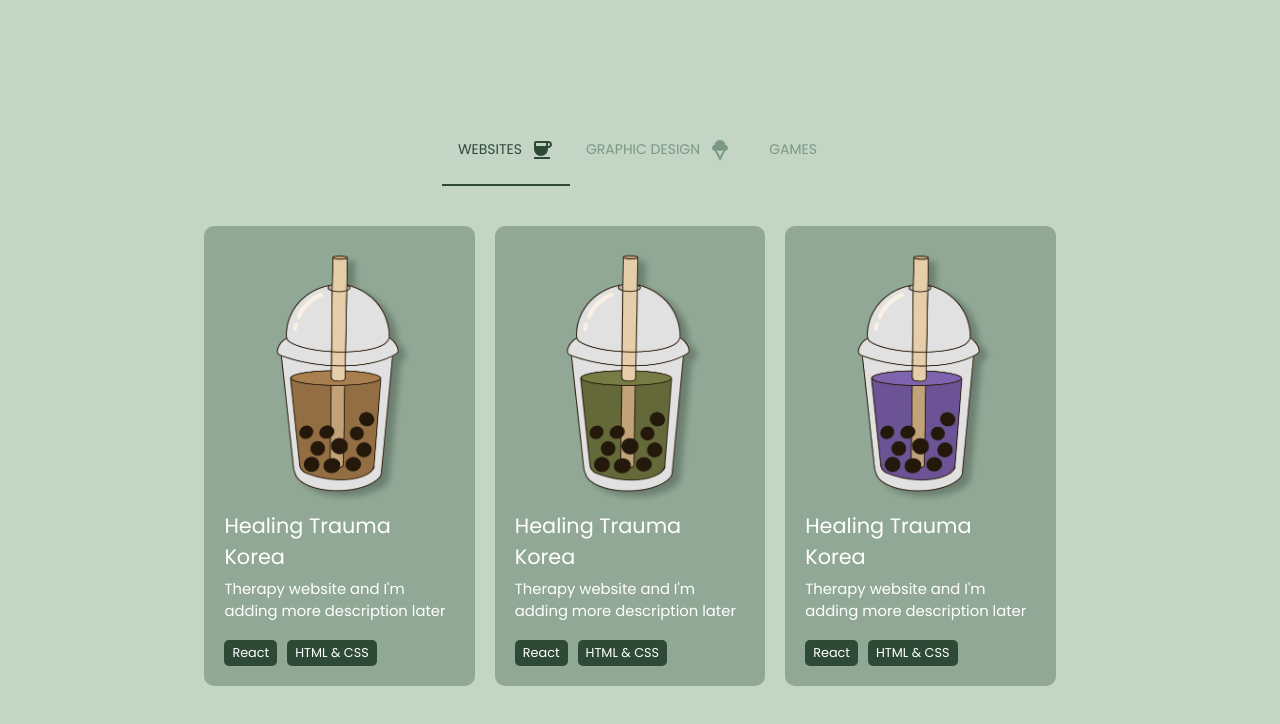
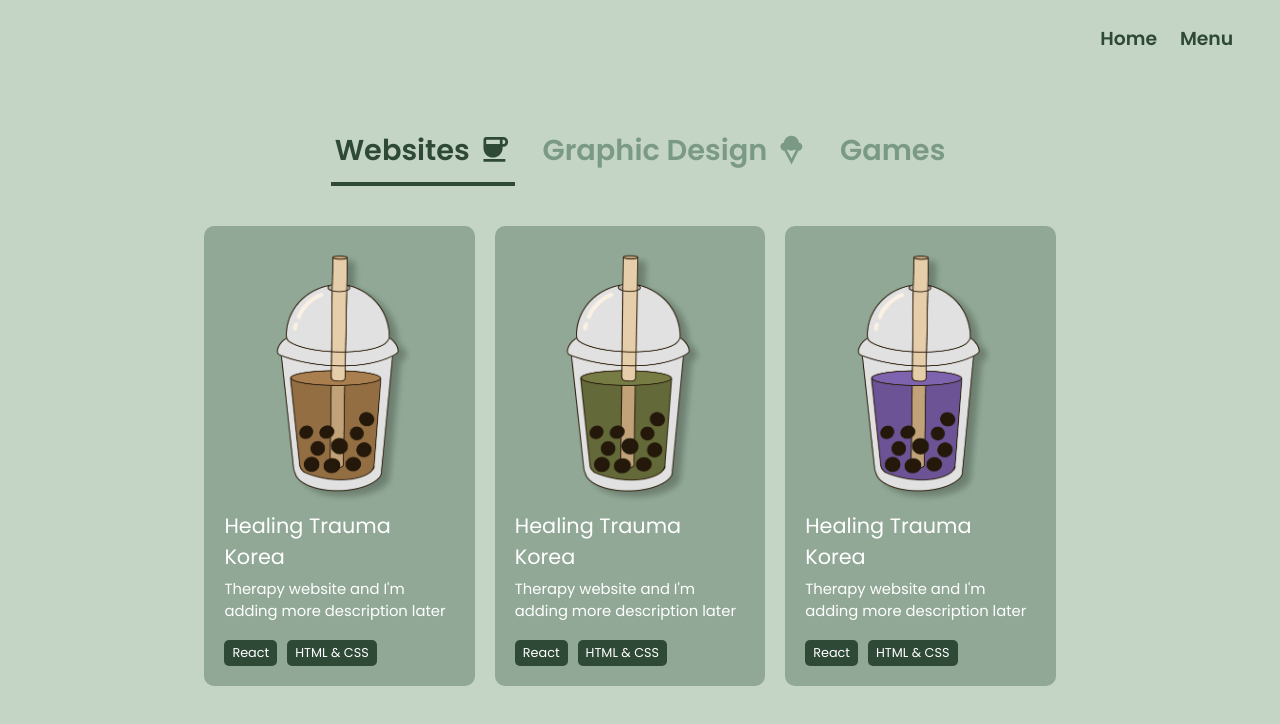
Before and after one commit to dahkimr/dahkimr.github.io, a React (Create React App) app in the folder cafe-app/: page /menu in a window 1280 px wide. Shown: the top 724 px of the page. Built offline with nearby package versions, Linux system fonts and the light colour scheme.

Commit message:
animation and navbar added

```diff
--- a/cafe-app/src/App.js
+++ b/cafe-app/src/App.js
@@ -1,6 +1,7 @@
 import './App.css';
-import Welcome from './pages/Welcome';
+import Welcome from 'pages/Welcome';
 import Menu from 'pages/Menu';
+import NavBar from 'components/molecules/NavBar';
 import { createTheme, ThemeProvider } from '@mui/material';
 import { Routes, Route, useLocation } from "react-router-dom";
 import { AnimatePresence } from 'framer-motion';
@@ -22,7 +23,8 @@ const App = () => {
 
     return (
         <ThemeProvider theme={theme}>
-            <AnimatePresence initial={false}>
+            <AnimatePresence>
+                <NavBar />
                 <Routes location={location} key={location.pathname}>
                     <Route index element={<Welcome />} />
                     <Route path="/menu" element={<Menu />} />
--- a/cafe-app/src/components/atoms/Typography/index.jsx
+++ b/cafe-app/src/components/atoms/Typography/index.jsx
@@ -1,4 +1,4 @@
-import React, { Component } from "react";
+import React from "react";
 
 import styles from "./styles.module.scss";
 
@@ -22,10 +22,20 @@ const Label = ({text, color}) => (
     <div className={styles.label} style={{color}}>{text}</div>
 );
 
+const TabLabel = ({text, color}) => (
+    <div className={styles.tabLabel} style={{color}}>{text}</div>
+);
+
+const Link = ({text, color}) => (
+    <div className={styles.link} style={{color}}>{text}</div>
+)
+
 export default {
     Heading1,
     ButtonLabel,
     CardTitle1,
     CardDescription1,
     Label,
+    TabLabel,
+    Link,
 };
--- a/cafe-app/src/components/atoms/Typography/styles.module.scss
+++ b/cafe-app/src/components/atoms/Typography/styles.module.scss
@@ -24,3 +24,15 @@
     font-family: "Poppins", sans-serif;
     font-size: calc(1vw);
 }
+
+.tabLabel {
+    font-family: "Poppins", sans-serif;
+    font-size: calc(1vw + 16px);
+    font-weight: 600;
+}
+
+.link {
+    font-family: "Poppins", sans-serif;
+    font-size: calc(1vw + 6px);
+    font-weight: 600;
+}
--- /dev/null
+++ b/cafe-app/src/components/molecules/NavBar/index.jsx
@@ -0,0 +1,29 @@
+import React from 'react';
+import { AppBar, Toolbar } from '@mui/material';
+import { Link } from 'react-router-dom';
+import Typography from 'components/atoms/Typography';
+import { COLOURS } from 'styles/variables';
+import styles from "./styles.module.scss";
+
+const NavBar = () => {
+    return (
+        <AppBar
+            sx={{
+                "&": {
+                    backgroundColor: "transparent",
+                    boxShadow: "none",
+                    padding: "6px calc(1vw + 10px)"
+                }
+            }}
+        >
+            <Toolbar>
+                <div className={styles.links}>
+                    <Link to="/"><Typography.Link text="Home" color={COLOURS.darkGreen}/></Link>
+                    <Link to="/menu"><Typography.Link text="Menu" color={COLOURS.darkGreen}/></Link>
+                </div>
+            </Toolbar>
+        </AppBar>
+    );
+};
+
+export default NavBar;
--- /dev/null
+++ b/cafe-app/src/components/molecules/NavBar/styles.module.scss
@@ -0,0 +1,11 @@
+.links {
+    width: 100%;
+    display: flex;
+    justify-content: right;
+    align-items: center;
+
+    a {
+        margin-left: calc(1vw + 10px);
+        text-decoration: none;
+    }
+}
--- a/cafe-app/src/components/molecules/ProjectCard/index.jsx
+++ b/cafe-app/src/components/molecules/ProjectCard/index.jsx
@@ -1,4 +1,5 @@
-import React from 'react';
+import React, { useEffect } from 'react';
+import { useAnimate, usePresence, stagger } from 'framer-motion';
 import Typography from 'components/atoms/Typography';
 import { COLOURS } from 'styles/variables';
 import Label from 'components/atoms/Label';
@@ -11,7 +12,7 @@ const ProjectCard = ({text, description, labels, image, alt}) => {
     );
 
     return (
-        <div className={styles.container}>
+        <div className={`${styles.container} projectCard`}>
             <img src={image} alt={alt || "image"} className={styles.image} />
             <div className={styles.textContainer}>
                 <Typography.CardTitle1 color={COLOURS.white} text={text} />
--- a/cafe-app/src/index.css
+++ b/cafe-app/src/index.css
@@ -1,5 +1,4 @@
-@import url('https://fonts.googleapis.com/css2?family=Bebas+Neue&family=Courgette&family=Pangolin&display=swap');
-@import url('https://fonts.googleapis.com/css2?family=Bebas+Neue&family=Courgette&family=Pangolin&family=Poppins&display=swap');
+@import url('https://fonts.googleapis.com/css2?family=Playfair+Display:wght@400;600&family=Bebas+Neue&family=Pangolin&family=Poppins:wght@400;600;700&display=swap');
 
 html {
   scrollbar-width: none;  /* Firefox */
--- a/cafe-app/src/pages/Menu/index.jsx
+++ b/cafe-app/src/pages/Menu/index.jsx
@@ -1,6 +1,7 @@
-import React, { useState } from "react";
+import React, { useState, useEffect } from "react";
+import { styled } from "@mui/material/styles";
 import { Tabs, Tab, Box } from "@mui/material";
-import { motion as m } from "framer-motion";
+import { motion as m, usePresence, useAnimate, stagger } from "framer-motion";
 import CoffeeIcon from '@mui/icons-material/Coffee';
 import IcecreamIcon from '@mui/icons-material/Icecream';
 import BubbleTeaBrown from "assets/boba-brown.png";
@@ -8,11 +9,15 @@ import BubbleTeaGreen from "assets/boba-green.png";
 import BubbleTeaPurple from "assets/boba-purple.png";
 import styles from "./styles.module.scss";
 import ProjectCard from "components/molecules/ProjectCard";
+import Typography from "components/atoms/Typography";
 
 const Menu = () => {
     const [tabValue, setTabValue] = useState(0);
 
-    const handleChange = (event, newValue) => {
+    const [isPresent, safeToRemove] = usePresence();
+    const [scope, animate] = useAnimate();
+
+    const handleChange = (_event, newValue) => {
         setTabValue(newValue);
     };
 
@@ -43,58 +48,94 @@ const Menu = () => {
         };
     };
 
+    useEffect(() => {
+        if (isPresent) {
+            const moveAnimation = async () => {
+                await animate(".projectCard", { opacity: [0, 1], y: ["20%", "0%"] }, { duration: 0.8, ease: "easeOut", delay: stagger(0.2) });
+            };
+            moveAnimation();
+        } else {
+            safeToRemove();
+        }
+    });
+
     return (
         <m.div
             className={styles.container}
-            initial={{ y: "100%" }}
-            animate={{ y: "0%" }}
-            transition={{ duration: 0.75, ease: "easeOut" }}
-            // exit={{ opacity: 0 }}
+            initial={{ opacity: 0 }}
+            animate={{ opacity: "100%" }}
+            transition={{ duration: 0.8, ease: "easeOut" }}
+            ref={scope}
         >
-            <Box>
+            <div>
                 <Tabs
                     value={tabValue}
                     onChange={handleChange}
                     aria-label="menu tabs"
                     centered
-                    TabIndicatorProps={{style: {color: "red"}}}
+                    TabIndicatorProps={{
+                        style: {
+                            height: "4px"
+                        }
+                    }}
                     sx={{
-                        "& button": { color: "#7B9A85"}
+                        "& button": {
+                            color: "#7B9A85",
+                            textTransform: "none",
+                            padding: "0 4px",
+                            margin: "0 12px"
+                        },
+                        "& svg": {
+                            width: "calc(1vw + 20px)",
+                            height: "calc(1vw + 20px)"
+                        }
                     }}
                 >
                     <Tab
-                        label="Websites"
+                        label={<Typography.TabLabel text="Websites" />}
                         icon={<CoffeeIcon />}
                         iconPosition="end"
                         {...a11yProps(0)}
+                        disableRipple
                     />
                     <Tab
-                        label="Graphic Design"
+                        label={<Typography.TabLabel text="Graphic Design" />}
                         icon={<IcecreamIcon />}
                         iconPosition="end"
                         {...a11yProps(1)}
+                        disableRipple
                     />
-                    <Tab label="Games" {...a11yProps(2)} />
+                    <Tab
+                        label={<Typography.TabLabel text="Games" />}
+                        {...a11yProps(2)}
+                        disableRipple
+                    />
                 </Tabs>
                 <CustomTabPanel value={tabValue} index={0}>
+                    <div>
                         <ProjectCard
                             image={BubbleTeaBrown}
                             text="Healing Trauma Korea"
                             description="Therapy website and I'm adding more description later"
                             labels={["React", "HTML & CSS"]}
                         />
+                    </div>
+                    <div>
                         <ProjectCard
                             image={BubbleTeaGreen}
                             text="Healing Trauma Korea"
                             description="Therapy website and I'm adding more description later"
                             labels={["React", "HTML & CSS"]}
                         />
+                    </div>
+                    <div>
                         <ProjectCard
                             image={BubbleTeaPurple}
                             text="Healing Trauma Korea"
                             description="Therapy website and I'm adding more description later"
                             labels={["React", "HTML & CSS"]}
                         />
+                    </div>
                 </CustomTabPanel>
                 <CustomTabPanel value={tabValue} index={1}>
                     <ProjectCard
@@ -136,7 +177,7 @@ const Menu = () => {
                         labels={["React", "HTML & CSS"]}
                     />
                 </CustomTabPanel>
-            </Box>
+            </div>
         </m.div>
     );
 };
--- a/cafe-app/src/pages/Welcome/index.jsx
+++ b/cafe-app/src/pages/Welcome/index.jsx
@@ -12,19 +12,24 @@ const Welcome = () => {
     const handleClick = () => navigate("/menu");
 
     return (
-        <m.div
-            className={styles.container}
-            initial={{ y: "100%" }}
-            animate={{ y: "0%" }}
-            transition={{ duration: 0.75, ease: "easeOut" }}
-            // exit={{ opacity: 0 }}
-        >
-            <div className={styles.content}>
-                <Typography.Heading1 text={"Welcome to \nDahee's Cafe"} color={COLOURS.darkGreen} />
+        <div className={styles.container}>
+            <m.div
+                className={styles.content}
+                initial={{ opacity: 0, y: "10%" }}
+                animate={{ opacity: 1, y: "0%" }}
+                transition={{ duration: 1, ease: "easeOut", delay: 0.14 }}
+            >
+                <m.div
+                >
+                    <Typography.Heading1 text={"Welcome to \nDahee's Cafe"} color={COLOURS.darkGreen} />
+                </m.div>
                 <VerticalSpacer height="24px" />
-                <PrimaryButton text="See Menu" color={COLOURS.darkGreen} handleClick={handleClick}/>
-            </div>
-        </m.div>
+                <m.div
+                >
+                    <PrimaryButton text="See Menu" color={COLOURS.darkGreen} handleClick={handleClick}/>
+                </m.div>
+            </m.div>
+        </div>
     );
 };
 
```
Lines whose indentation alone changed are shown as unchanged.
